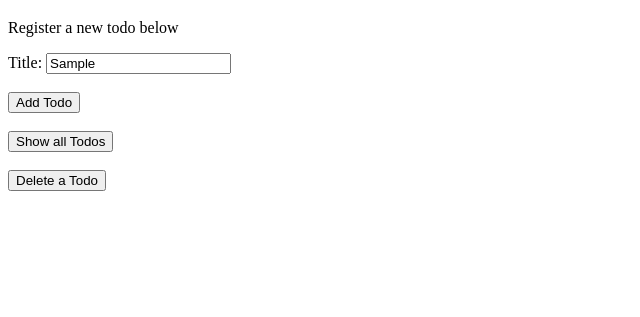
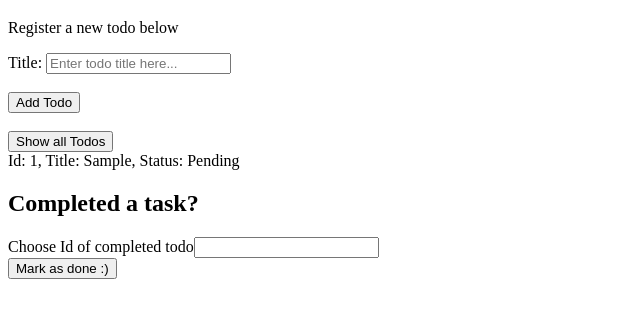
Before and after one commit to rydalund/todo_javascript, a plain HTML site: page index.html in a window 1280 px wide. Both pictures are taken after typing "Sample" into the empty fields and a click on the button "Add Todo". Shown: the part 61-378 px from the top of the page, without its empty margins (0-640 px from the left). Drawn offline with Linux system fonts and the light colour scheme.

Commit message:
Trying to get back to coding after summer

```diff
--- a/index.html
+++ b/index.html
@@ -1,5 +1,5 @@
 <!DOCTYPE html>
-<html>
+<html lang="en">
     <head>
         <meta charset="UTF-8">
         <title>"TODO: Todo-list"</title>
@@ -10,19 +10,22 @@
     <body>
         <main>
             <h1>Todo-list</h1>
+            <div id="registerTodos">
                 <p>Register a new todo below</p>
                 <form id="registerTodo">
-                <label for="todoTitle">Title:</label>
+                    <label for="Title">Title:</label>
                     <input type="text" id="todoTitle" placeholder="Enter todo title here...">
                 </form>
                 <br>
                 <button id="btnAddTodo">Add Todo</button>
                 <br>
+            </div>
+            <div id="showTodos">
                 <br>
                 <button id="btnShowTodos">Show all Todos</button>
                 <br>
-            <br>
-            <button id="btnDeleteTodo">Delete a Todo</button>
+                <div id ="placeForTodos"></div>
+            </div>
         </main>
         <footer>
         </footer>
--- a/todo.js
+++ b/todo.js
@@ -2,51 +2,98 @@ let todoId = 1;
 let todoTitle = "";
 let todoStatus = false;
 let todos = [];
-let showTodo = document.createElement("p");
+let bool = false;
 let btnAddTodo = document.getElementById("btnAddTodo");
 let btnShowTodos = document.getElementById("btnShowTodos");
-let btnDeleteTodo= document.getElementById("btnDeleteTodo");
 
 btnAddTodo.addEventListener("click", submitTodo);
 btnShowTodos.addEventListener("click", showTodos);
-btnDeleteTodo.addEventListener("click", deleteTodo);
 
-function Todo(todoId, todoTitle, todoStatus){
-    this.todoId = todoId++;
-    this.todoTitle = todoTitle;
-    this.todoStatus = todoStatus;
+class Todo {
+    constructor(todoTitle) {
+        this.todoId = todoId++;
+        this.todoTitle = todoTitle;
+        this.todoStatus = todoStatus;
+    }
+
+    set status(status) {
+        this.todoStatus = status;
+      }
 }
 
-function addTodo(event) {
-    let foo = new Todo(Todo);
+function addTodo(todoTitle) {
+    let foo = new Todo(todoTitle);
     todos.push(foo);
 }
 
 function submitTodo(){
-    let foo = document.getElementById("todoTitle");
-    addTodo(foo);
-    showTodo();
+    let foo = document.getElementById("todoTitle").value;
+    if (foo.length > 0){
+        addTodo(foo);
+        placeForTodos.innerHTML = null;
+        showTodos();
+        document.getElementById("registerTodo").reset();
+        if (!bool){
+            addTodoOptions();
+        }
+    }
 }
 
 function showStatus(todoStatus){
-    let foo = statusText
+    let statusText = String;
+
     if (todoStatus){
-        foo = 'Competed';
+        statusText = 'Competed';
     } else {
-        foo = 'Pending';
+        statusText = 'Pending';
     }
-    return foo;
+    return statusText;
 }
 
 function showTodos(){
-    showTodo.innerHTML = null;
+    let placeForTodos = document.getElementById("placeForTodos");
+    placeForTodos.innerHTML = null;
     for (let i = 0; i < todos.length; i++) {
-        showTodo.innerHTML += "Id: " + todos[i].todoId + "Title: " + todos[i.todoTitle] + "Status: " + todos[i].todoStatus.showStatus;
-    }
-    divTasks.appendChild(displayedTodos);
+        placeForTodos.innerHTML += "Id: " + todos[i].todoId + ", Title: " + todos[i].todoTitle + ", Status: " + showStatus(todos[i].todoStatus) + "<br>";
+    };
 }
 
-function deleteTodo(){
-    let foo = document.getElementById('delete');
-    todos.splice((foo.todoId--), 1);
+function addTodoOptions(){
+    let foo = document.getElementById("showTodos");
+    let div = document.createElement("div");
+    div.id ="completed";
+    let h2 = document.createElement("h2");
+    h2.textContent = "Completed a task?";
+    let form = document.createElement("form");
+    form.id = "compeleTodo";
+    let label = document.createElement("label");
+    label.for = "Id";
+    label.textContent = "Choose Id of completed todo";
+    let input = document.createElement("input");
+    input.type = "number";
+    input.id = "completedId";
+    input.min = "1";
+    let button = document.createElement("button");
+    button.textContent = "Mark as done :)";
+    button.id = "btnCompletedTodo";
+    foo.parentNode.appendChild(div);
+    div.appendChild(h2);
+    h2.parentNode.appendChild(form);
+    form.appendChild(label);
+    form.appendChild(input);
+    form.parentNode.appendChild(button);
+    document.getElementById("btnCompletedTodo").addEventListener("click", completeTodo);
+    bool=true;
 }
+
+function completeTodo(){
+    if (bool){
+        let completedId = document.getElementById("completedId").value;
+        console.log(completedId);
+        if (completedId >= 1 && completedId <= todos.length){
+            todos[completedId-1].status = true;
+        }
+    }
+    document.getElementById("compeleTodo").reset();
+    showTodos()
+}
```
Lines whose indentation alone changed are shown as unchanged.
